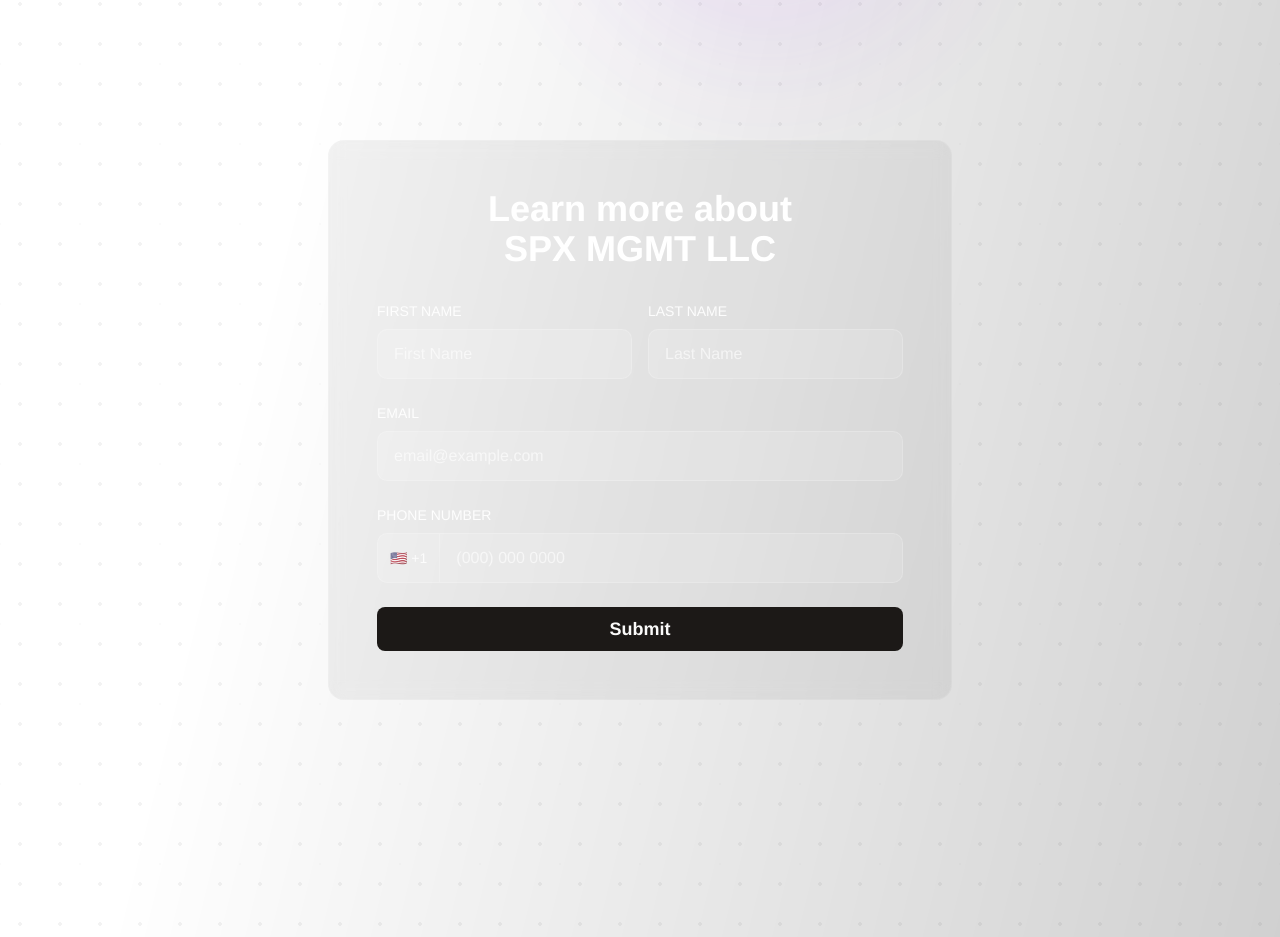
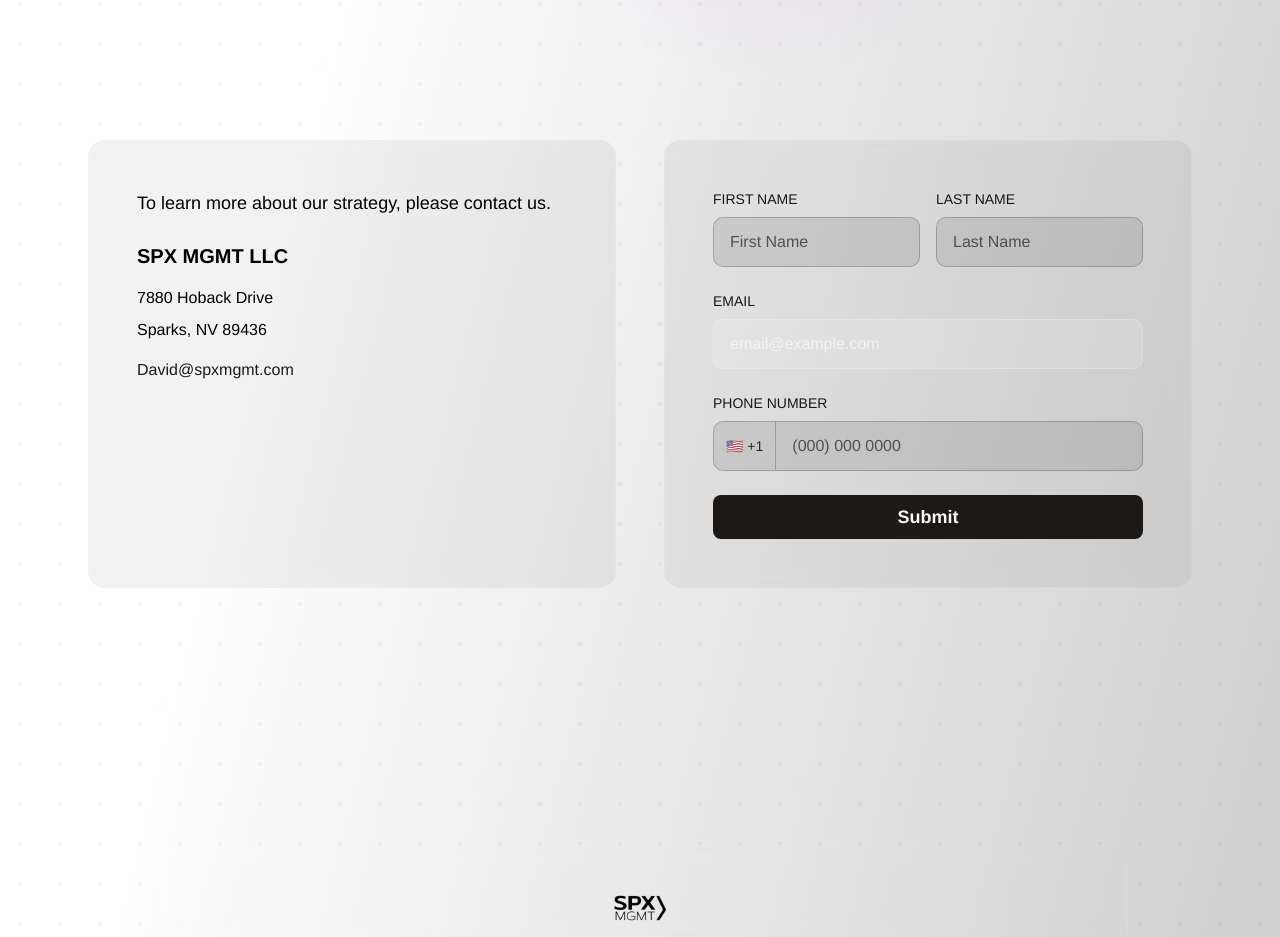
Before and after one commit to insideoptions/spx-management, a Next.js app: page / in a window 1280 px wide. Shown: the part 3856-4793 px from the top of the page. Built offline with nearby package versions, Linux system fonts and the light colour scheme.

Commit message:
Update call-to-action.tsx

```diff
--- a/components/call-to-action.tsx
+++ b/components/call-to-action.tsx
@@ -27,18 +27,44 @@
 
   return (
     <section className="py-16 md:py-32">
-      <div className="mx-auto max-w-2xl px-6">
-        <div className="backdrop-blur-sm border border-white/10 dark:border-white/5 rounded-2xl p-8 md:p-12 bg-black/5 dark:bg-white/5">
-          <div className="text-center mb-8">
-            <h2 className="text-balance text-3xl font-semibold lg:text-4xl text-white dark:text-white mb-6">
-              Learn more about SPX MGMT LLC
-            </h2>
+      <div className="mx-auto max-w-6xl px-6">
+        <div className="grid grid-cols-1 lg:grid-cols-2 gap-8 lg:gap-12">
+          {/* Contact Information */}
+          <div className="backdrop-blur-sm border border-white/10 dark:border-white/5 rounded-2xl p-8 md:p-12 bg-black/5 dark:bg-white/5">
+            <div className="space-y-6">
+              <p className="text-lg leading-relaxed text-black dark:text-white">
+                To learn more about our strategy, please contact us.
+              </p>
+
+              <div className="space-y-4 text-black dark:text-white">
+                <div>
+                  <h3 className="font-semibold text-xl mb-2">SPX MGMT LLC</h3>
+                </div>
+
+                <div className="space-y-2">
+                  <p>7880 Hoback Drive</p>
+                  <p>Sparks, NV 89436</p>
+                </div>
+
+                <div>
+                  <a
+                    href="mailto:David@spxmgmt.com"
+                    className="text-primary hover:text-primary/80 transition-colors font-medium"
+                  >
+                    David@spxmgmt.com
+                  </a>
+                </div>
+              </div>
+            </div>
           </div>
+
+          {/* Contact Form */}
+          <div className="backdrop-blur-sm border border-white/10 dark:border-white/5 rounded-2xl p-8 md:p-12 bg-black/5 dark:bg-white/5">
 
           <form onSubmit={handleSubmit} className="space-y-6">
             <div className="grid grid-cols-1 md:grid-cols-2 gap-4">
               <div>
-                <label htmlFor="firstName" className="block text-sm font-medium text-white/90 dark:text-white/90 mb-2">
+                <label htmlFor="firstName" className="block text-sm font-medium text-black/90 dark:text-white/90 mb-2">
                   FIRST NAME
                 </label>
                 <input
@@ -48,12 +74,12 @@
                   value={formData.firstName}
                   onChange={handleInputChange}
                   placeholder="First Name"
-                  className="w-full px-4 py-3 rounded-lg bg-white/10 dark:bg-white/10 border border-white/20 dark:border-white/20 text-white dark:text-white placeholder-white/60 dark:placeholder-white/60 focus:outline-none focus:ring-2 focus:ring-primary focus:border-transparent transition-colors"
+                  className="w-full px-4 py-3 rounded-lg bg-black/10 dark:bg-white/10 border border-black/20 dark:border-white/20 text-black dark:text-white placeholder-black/60 dark:placeholder-white/60 focus:outline-none focus:ring-2 focus:ring-primary focus:border-transparent transition-colors"
                   required
                 />
               </div>
               <div>
-                <label htmlFor="lastName" className="block text-sm font-medium text-white/90 dark:text-white/90 mb-2">
+                <label htmlFor="lastName" className="block text-sm font-medium text-black/90 dark:text-white/90 mb-2">
                   LAST NAME
                 </label>
                 <input
@@ -63,14 +89,14 @@
                   value={formData.lastName}
                   onChange={handleInputChange}
                   placeholder="Last Name"
-                  className="w-full px-4 py-3 rounded-lg bg-white/10 dark:bg-white/10 border border-white/20 dark:border-white/20 text-white dark:text-white placeholder-white/60 dark:placeholder-white/60 focus:outline-none focus:ring-2 focus:ring-primary focus:border-transparent transition-colors"
+                  className="w-full px-4 py-3 rounded-lg bg-black/10 dark:bg-white/10 border border-black/20 dark:border-white/20 text-black dark:text-white placeholder-black/60 dark:placeholder-white/60 focus:outline-none focus:ring-2 focus:ring-primary focus:border-transparent transition-colors"
                   required
                 />
               </div>
             </div>
 
             <div>
-              <label htmlFor="email" className="block text-sm font-medium text-white/90 dark:text-white/90 mb-2">
+              <label htmlFor="email" className="block text-sm font-medium text-black/90 dark:text-white/90 mb-2">
                 EMAIL
               </label>
               <input
@@ -86,12 +112,12 @@
             </div>
 
             <div>
-              <label htmlFor="phone" className="block text-sm font-medium text-white/90 dark:text-white/90 mb-2">
+              <label htmlFor="phone" className="block text-sm font-medium text-black/90 dark:text-white/90 mb-2">
                 PHONE NUMBER
               </label>
               <div className="flex">
-                <div className="flex items-center px-3 py-3 bg-white/10 dark:bg-white/10 border border-white/20 dark:border-white/20 border-r-0 rounded-l-lg">
-                  <span className="text-white/80 dark:text-white/80 text-sm">🇺🇸 +1</span>
+                <div className="flex items-center px-3 py-3 bg-black/10 dark:bg-white/10 border border-black/20 dark:border-white/20 border-r-0 rounded-l-lg">
+                  <span className="text-black/80 dark:text-white/80 text-sm">🇺🇸 +1</span>
                 </div>
                 <input
                   type="tel"
@@ -100,7 +126,7 @@
                   value={formData.phone}
                   onChange={handleInputChange}
                   placeholder="(000) 000 0000"
-                  className="flex-1 px-4 py-3 rounded-r-lg bg-white/10 dark:bg-white/10 border border-white/20 dark:border-white/20 text-white dark:text-white placeholder-white/60 dark:placeholder-white/60 focus:outline-none focus:ring-2 focus:ring-primary focus:border-transparent transition-colors"
+                  className="flex-1 px-4 py-3 rounded-r-lg bg-black/10 dark:bg-white/10 border border-black/20 dark:border-white/20 text-black dark:text-white placeholder-black/60 dark:placeholder-white/60 focus:outline-none focus:ring-2 focus:ring-primary focus:border-transparent transition-colors"
                   required
                 />
               </div>
@@ -114,6 +140,7 @@
               Submit
             </Button>
           </form>
+          </div>
         </div>
       </div>
     </section>
```
